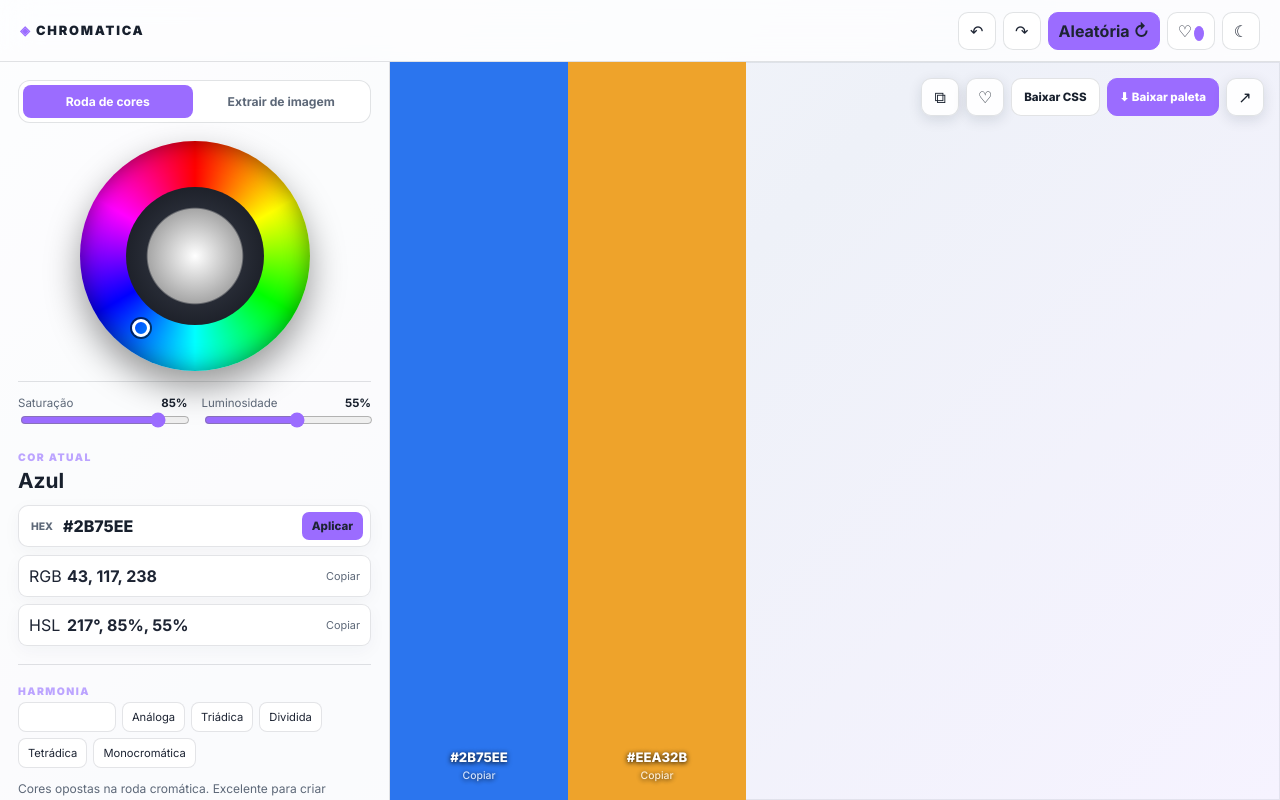
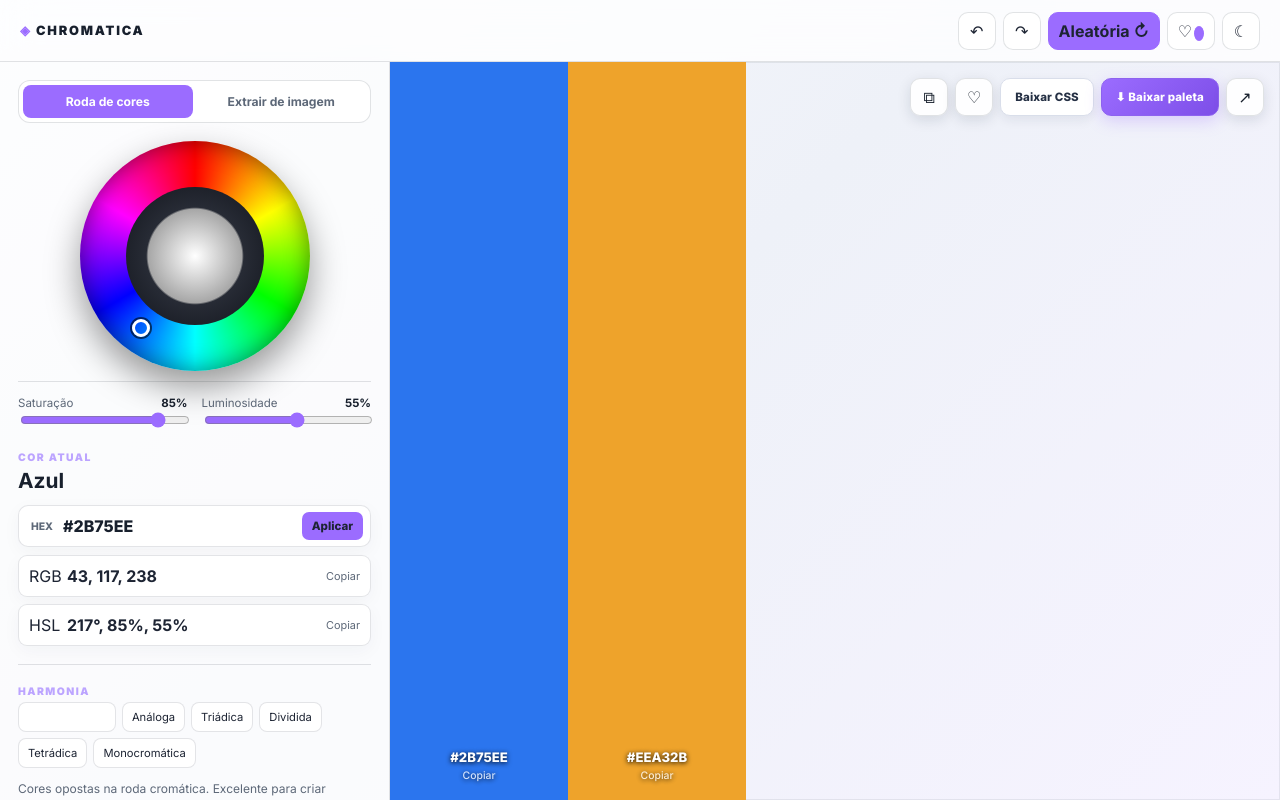
Before and after one commit to GustavoBorgesz/roda-de-cores-repo, a plain HTML site: page index.html in a window 1280 px wide. Both pictures are taken after a click on the button "Alternar tema". Drawn offline with Linux system fonts and the light colour scheme.

Commit message:
fix: corrige estilo dos botões de download

```diff
--- a/style.css
+++ b/style.css
@@ -16,3 +16,50 @@ body.light .stage-actions .icon{background:rgba(255,255,255,.92);color:#18202d;b
 .png-btn{background:var(--accent);border-color:var(--accent);color:#fff}
 .action-btn:hover{transform:translateY(-1px);filter:brightness(1.06)}
 @media(max-width:760px){.action-btn{height:34px;padding:0 8px;font-size:.65rem}.stage-actions{max-width:calc(100% - 20px);flex-wrap:wrap;justify-content:flex-end}}
+/* Correção visual dos botões de exportação */
+.stage-actions .action-btn{
+  appearance:none;
+  -webkit-appearance:none;
+  display:inline-flex;
+  align-items:center;
+  justify-content:center;
+  height:38px;
+  min-width:max-content;
+  border-radius:10px;
+  padding:0 14px;
+  border:1px solid rgba(255,255,255,.14);
+  font-family:Inter,system-ui,sans-serif;
+  font-size:.72rem;
+  font-weight:800;
+  letter-spacing:.01em;
+  cursor:pointer;
+  transition:transform .18s ease,filter .18s ease,box-shadow .18s ease;
+}
+.stage-actions .css-btn{
+  background:#2a3140;
+  color:#f6f7fb;
+}
+.stage-actions .png-btn{
+  background:linear-gradient(135deg,#9b6cff,#7d4ee8);
+  border-color:#a77dff;
+  color:#fff;
+  box-shadow:0 5px 16px rgba(155,108,255,.28);
+}
+.stage-actions .action-btn:hover{
+  transform:translateY(-2px);
+  filter:brightness(1.08);
+}
+body.light .stage-actions .css-btn{
+  background:#ffffff;
+  color:#253044;
+  border-color:#d9deea;
+  box-shadow:0 4px 12px rgba(30,40,70,.08);
+}
+body.light .stage-actions .png-btn{
+  background:linear-gradient(135deg,#9b6cff,#7d4ee8);
+  color:#fff;
+  border-color:#8d62ef;
+}
+@media(max-width:760px){
+  .stage-actions .action-btn{height:34px;padding:0 10px;font-size:.64rem}
+}
```
